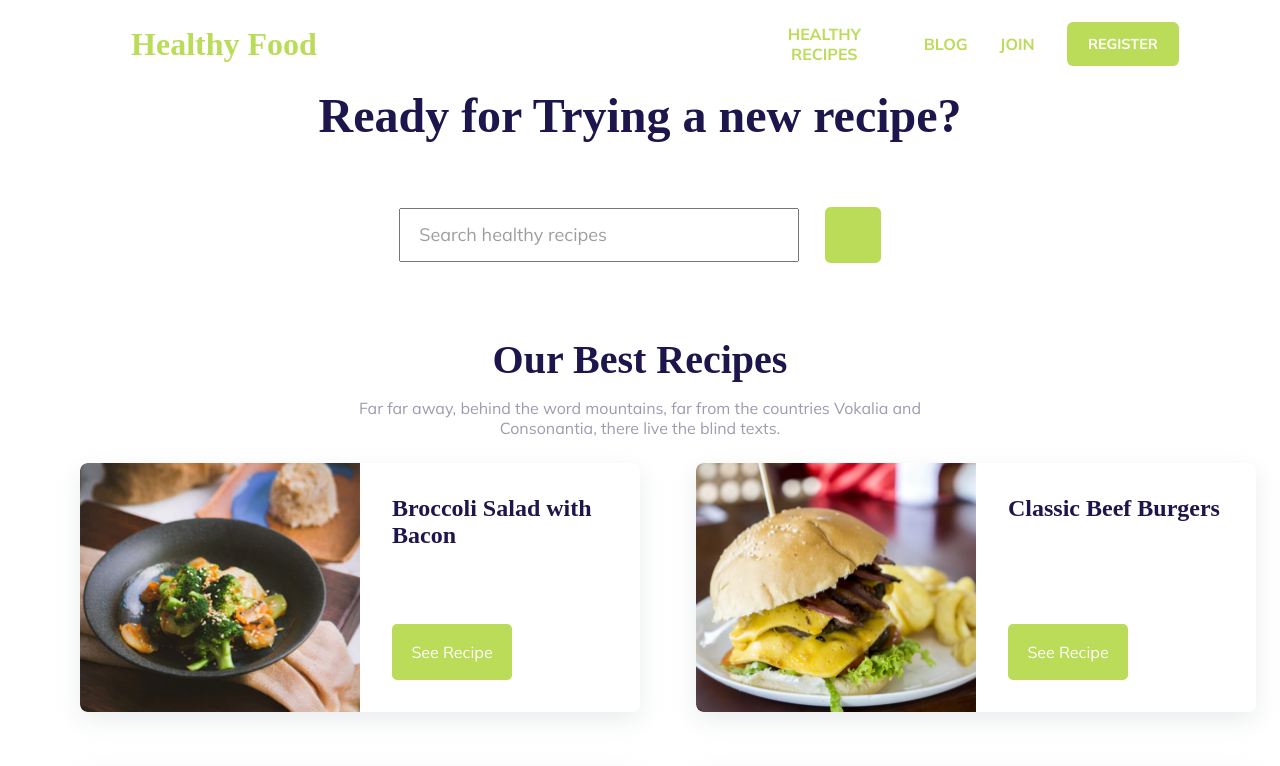
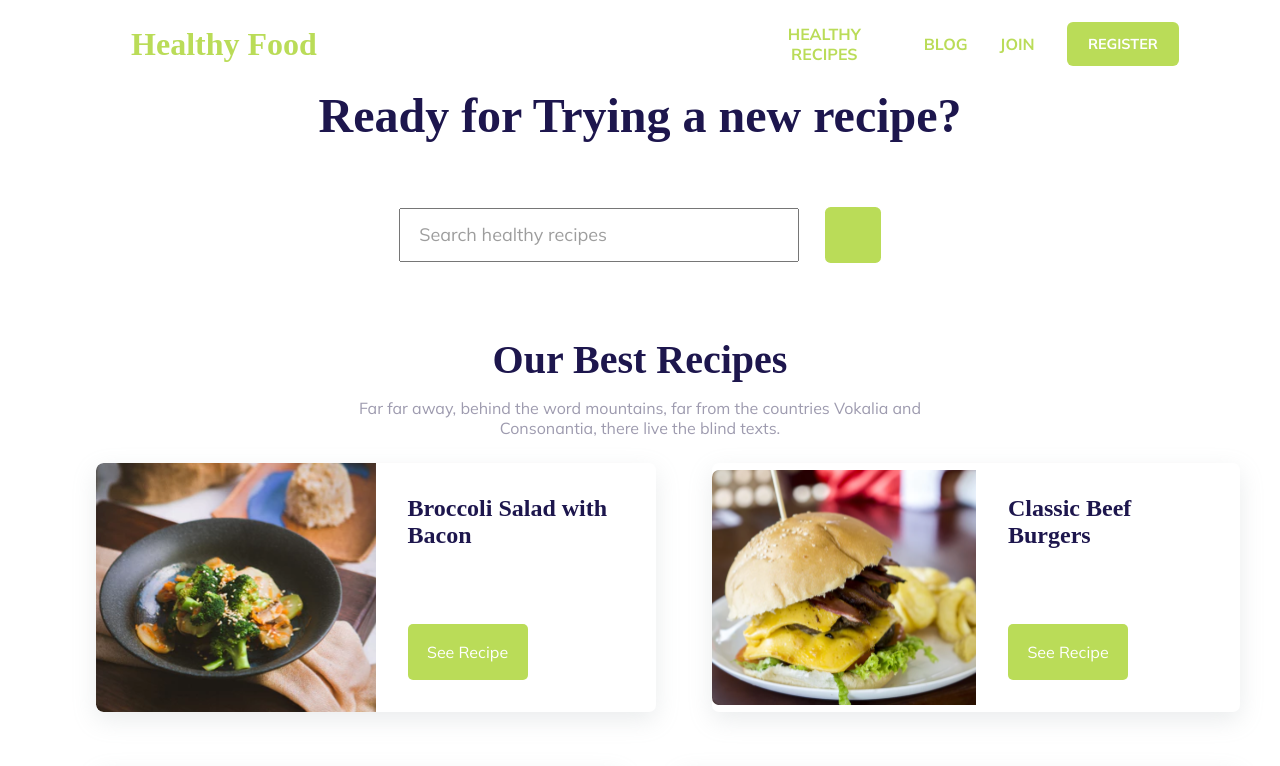
Before and after one commit to iCristianoSQL/Healthy-Food, a React (Create React App) app: page / in a window 1280 px wide. Shown: the top 766 px of the page. Built offline with nearby package versions, Linux system fonts and the light colour scheme; a web font is replaced by a local one.

Commit message:
style: aplicando resposividade geral

```diff
--- a/src/components/BestRecipe/styles.js
+++ b/src/components/BestRecipe/styles.js
@@ -40,6 +40,10 @@ export const ArticleContent = styled.article`
   @media screen and (max-width: 1830px) {
     padding: 0 20px;
   }
+  @media screen and (max-width: 560px) {
+    padding: 0px;
+    margin-left: 0;
+  }
 `;
 
 export const GeneralContent = styled.div`
@@ -48,12 +52,14 @@ export const GeneralContent = styled.div`
   display: flex;
   max-width: 35rem;
   overflow: hidden;
-  width: 100%;
   @media screen and (max-width: 630px) {
     max-width: 30rem;
   }
   @media screen and (max-width: 560px) {
-    max-width: 27rem;
+    width: 27rem;
+    flex-direction: column;
+    justify-content: center;
+    align-items: center;
   }
 `;
 
@@ -62,7 +68,12 @@ export const ImageDiv = styled.div`
   height: 100%;
   overflow: hidden;
   width: 50%;
-  /* width: 40%; */
+  @media screen and (max-width: 560px) {
+    width: 65%;
+  }
+  @media screen and (max-width: 560px) {
+    width: 70%;
+  }
 `;
 
 export const Image = styled.img`
@@ -75,10 +86,19 @@ export const ContentDiv = styled.div`
   justify-content: space-between;
   padding: 2rem;
   width: 50%;
-
+  @media screen and (max-width: 560px) {
+    align-items: center;
+    justify-content: center;
+    text-align: center;
+    padding: 0;
+    width: 100%;
+  }
   h1:nth-child(1) {
     font-size: 1.5rem;
     margin-bottom: 15px;
+    @media screen and (max-width: 560px) {
+      width: 75%;
+    }
   }
 `;
 
--- a/src/components/MemberShip/styles.js
+++ b/src/components/MemberShip/styles.js
@@ -26,9 +26,15 @@ export const Section = styled.section`
       width: 35rem;
     }
   }
+  section:nth-child(1){
+    width: 75rem;
+  }
 `;
 
 export const Image = styled.img`
+  @media screen and (max-width: 1330px) {
+    margin-right: -25px;
+  }
   @media screen and (max-width: 1300px) {
     display: none;
   }
```
